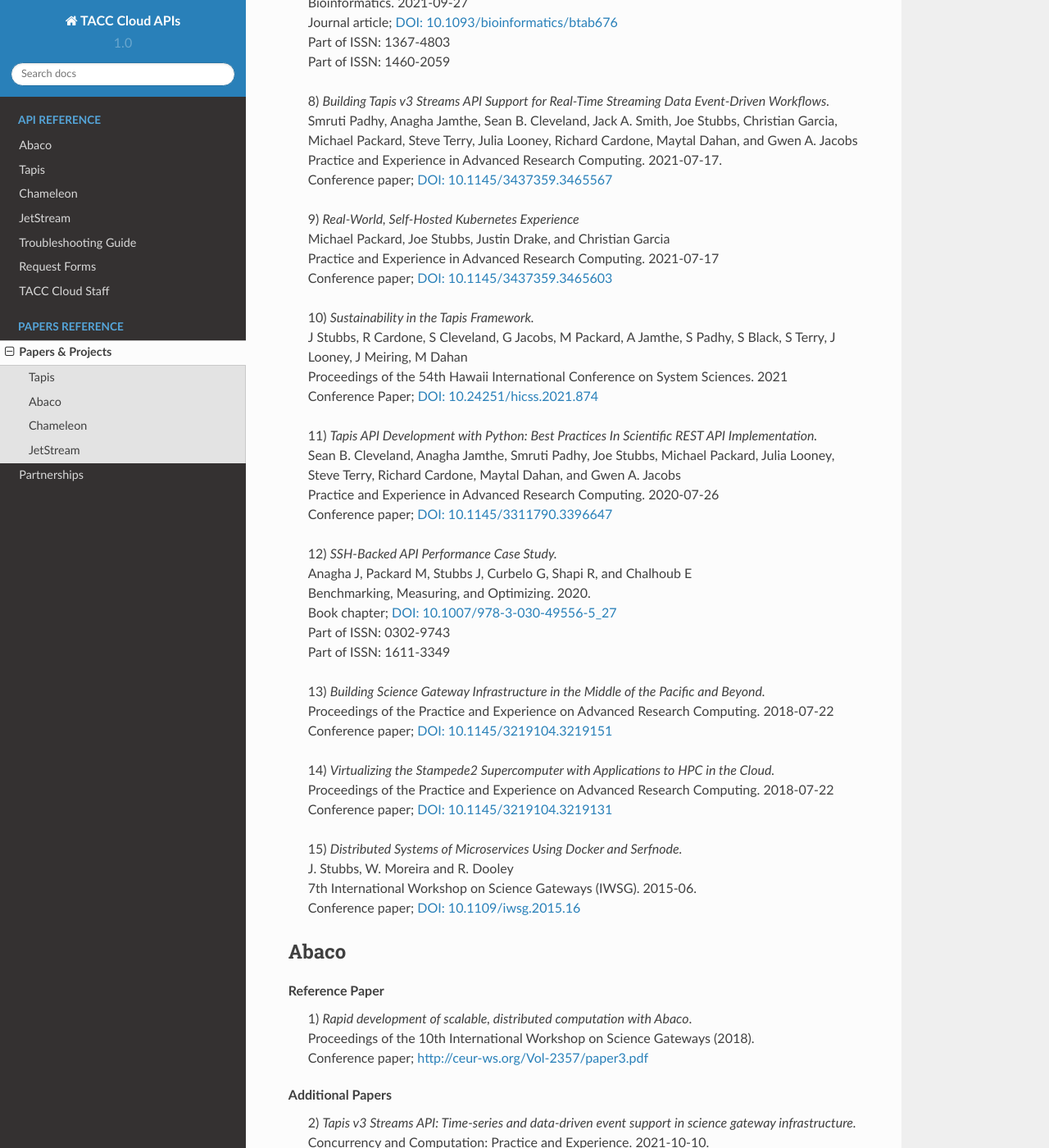
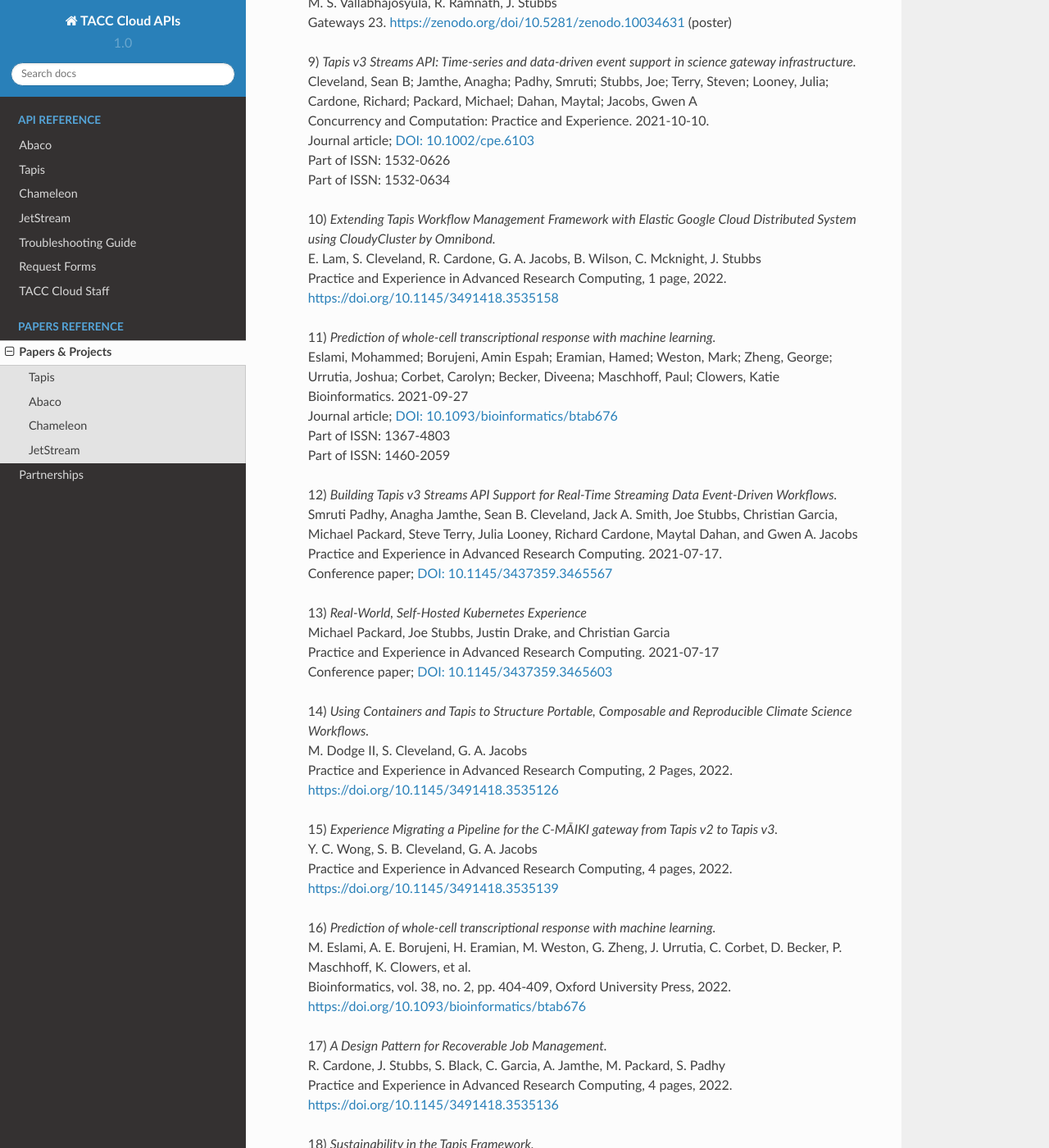
Before and after one commit to TACC-Cloud/tacc-cloud-docs, a Sphinx documentation site: the page built from docs/resources/papers.rst, in a window 1280 px wide and 1400 px high, scrolled down 1390 px. Shown: the whole window at 82% size. Built offline with Sphinx 7.4.7 and the Read the Docs theme 2.0.0, drawn with Linux system fonts in a browser that asks for light colours; some of the changed text lies outside the part shown.

Commit message:
add papers.

```diff
--- a/docs/resources/papers.rst
+++ b/docs/resources/papers.rst
@@ -41,56 +41,89 @@
   | PEARC’23.
   | Journal article; DOI: 10.1145/3569951.3593609. ACM
 
-  | 6) *Tapis v3 Streams API: Time‐series and data‐driven event support in science gateway infrastructure.*
+  | 6) *Tapis Pods Service Exploration and Initial Performance Analysis.*
+  | Garcia, Christian; Stubbs, Joe; Cardone, Richard; Freeman, Nathan
+  | Gateways 23. DOI:10.5281/zenodo.10034631
+  | `<https://zenodo.org/doi/10.5281/zenodo.10034631>`_
+
+  | 7) *Machine Learning Hub for Tapis.*
+  | Indrakusuma, Dhanny, Freeman, Nathan, Stubbs, Joe.
+  | Gateways 23. `https://zenodo.org/doi/10.5281/zenodo.10034631 <https://zenodo.org/doi/10.5281/zenodo.10034631>`_ (poster)
+
+  | 8) *Custom Cost, Loss, And Reward Functions to Train Regression Models for Estimating Execution Resources using HARP.*
+  | M. S. Vallabhajosyula, R. Ramnath, J. Stubbs
+  | Gateways 23. `https://zenodo.org/doi/10.5281/zenodo.10034631 <https://zenodo.org/doi/10.5281/zenodo.10034631>`_ (poster)
+
+  | 9) *Tapis v3 Streams API: Time‐series and data‐driven event support in science gateway infrastructure.*
   | Cleveland, Sean B; Jamthe, Anagha; Padhy, Smruti; Stubbs, Joe; Terry, Steven; Looney, Julia; Cardone, Richard; Packard, Michael; Dahan, Maytal; Jacobs, Gwen A
   | Concurrency and Computation: Practice and Experience. 2021-10-10.
   | Journal article; `DOI: 10.1002/cpe.6103 <https://onlinelibrary.wiley.com/doi/10.1002/cpe.6103>`_
   | Part of ISSN: 1532-0626
   | Part of ISSN: 1532-0634
 
-  | 7) *Prediction of whole-cell transcriptional response with machine learning.*
+  | 10) *Extending Tapis Workflow Management Framework with Elastic Google Cloud Distributed System using CloudyCluster by Omnibond.*
+  | E. Lam, S. Cleveland, R. Cardone, G. A. Jacobs, B. Wilson, C. Mcknight, J. Stubbs
+  | Practice and Experience in Advanced Research Computing, 1 page, 2022. `https://doi.org/10.1145/3491418.3535158 <https://doi.org/10.1145/3491418.3535158>`_
+
+  | 11) *Prediction of whole-cell transcriptional response with machine learning.*
   | Eslami, Mohammed; Borujeni, Amin Espah; Eramian, Hamed; Weston, Mark; Zheng, George; Urrutia, Joshua; Corbet, Carolyn; Becker, Diveena; Maschhoff, Paul; Clowers, Katie
   | Bioinformatics. 2021-09-27
   | Journal article; `DOI: 10.1093/bioinformatics/btab676 <https://academic.oup.com/bioinformatics/article/38/2/404/6375941>`_
   | Part of ISSN: 1367-4803
   | Part of ISSN: 1460-2059
 
-  | 8) *Building Tapis v3 Streams API Support for Real-Time Streaming Data Event-Driven Workflows.*
+  | 12) *Building Tapis v3 Streams API Support for Real-Time Streaming Data Event-Driven Workflows.*
   | Smruti Padhy, Anagha Jamthe, Sean B. Cleveland, Jack A. Smith, Joe Stubbs, Christian Garcia, Michael Packard, Steve Terry, Julia Looney, Richard Cardone, Maytal Dahan, and Gwen A. Jacobs
   | Practice and Experience in Advanced Research Computing. 2021-07-17.
   | Conference paper; `DOI: 10.1145/3437359.3465567 <https://doi.org/10.1145/3437359.3465567>`_
 
-  | 9) *Real-World, Self-Hosted Kubernetes Experience*
+  | 13) *Real-World, Self-Hosted Kubernetes Experience*
   | Michael Packard, Joe Stubbs, Justin Drake, and Christian Garcia
   | Practice and Experience in Advanced Research Computing. 2021-07-17
   | Conference paper; `DOI: 10.1145/3437359.3465603 <https://dl.acm.org/doi/10.1145/3437359.3465603>`_
 
-  | 10) *Sustainability in the Tapis Framework.*
+  | 14) *Using Containers and Tapis to Structure Portable, Composable and Reproducible Climate Science Workflows.*
+  | M. Dodge II, S. Cleveland, G. A. Jacobs
+  | Practice and Experience in Advanced Research Computing, 2 Pages, 2022. `https://doi.org/10.1145/3491418.3535126 <https://doi.org/10.1145/3491418.3535126>`_
+
+  | 15) *Experience Migrating a Pipeline for the C-MĀIKI gateway from Tapis v2 to Tapis v3.*
+  | Y. C. Wong, S. B. Cleveland, G. A. Jacobs
+  | Practice and Experience in Advanced Research Computing, 4 pages, 2022. `https://doi.org/10.1145/3491418.3535139 <https://doi.org/10.1145/3491418.3535139>`_
+
+  | 16) *Prediction of whole-cell transcriptional response with machine learning.*
+  | M. Eslami, A. E. Borujeni, H. Eramian, M. Weston, G. Zheng, J. Urrutia, C. Corbet, D. Becker, P. Maschhoff, K. Clowers, et al.
+  | Bioinformatics, vol. 38, no. 2, pp. 404-409, Oxford University Press, 2022. `https://doi.org/10.1093/bioinformatics/btab676 <https://doi.org/10.1093/bioinformatics/btab676>`_
+
+  | 17) *A Design Pattern for Recoverable Job Management.*
+  | R. Cardone, J. Stubbs, S. Black, C. Garcia, A. Jamthe, M. Packard, S. Padhy
+  | Practice and Experience in Advanced Research Computing, 4 pages, 2022. `https://doi.org/10.1145/3491418.3535136 <https://doi.org/10.1145/3491418.3535136>`_
+
+  | 18) *Sustainability in the Tapis Framework.*
   | J Stubbs, R Cardone, S Cleveland, G Jacobs, M Packard, A Jamthe, S Padhy, S Black, S Terry, J Looney, J Meiring, M Dahan
   | Proceedings of the 54th Hawaii International Conference on System Sciences. 2021
   | Conference Paper; `DOI: 10.24251/hicss.2021.874 <https://www.researchgate.net/publication/348480232_Sustainability_in_the_Tapis_Framework>`_
 
-  | 11) *Tapis API Development with Python: Best Practices In Scientific REST API Implementation.*
+  | 19) *Tapis API Development with Python: Best Practices In Scientific REST API Implementation.*
   | Sean B. Cleveland, Anagha Jamthe, Smruti Padhy, Joe Stubbs, Michael Packard, Julia Looney, Steve Terry, Richard Cardone, Maytal Dahan, and Gwen A. Jacobs
   | Practice and Experience in Advanced Research Computing. 2020-07-26
   | Conference paper; `DOI: 10.1145/3311790.3396647 <https://dl.acm.org/doi/abs/10.1145/3311790.3396647>`_
 
-  | 12) *SSH-Backed API Performance Case Study.*
+  | 20) *SSH-Backed API Performance Case Study.*
   | Anagha J, Packard M, Stubbs J, Curbelo G, Shapi R, and Chalhoub E
   | Benchmarking, Measuring, and Optimizing. 2020.
   | Book chapter; `DOI: 10.1007/978-3-030-49556-5_27 <https://link.springer.com/chapter/10.1007/978-3-030-49556-5_27>`_
   | Part of ISSN: 0302-9743
   | Part of ISSN: 1611-3349
 
-  | 13) *Building Science Gateway Infrastructure in the Middle of the Pacific and Beyond.*
+  | 21) *Building Science Gateway Infrastructure in the Middle of the Pacific and Beyond.*
   | Proceedings of the Practice and Experience on Advanced Research Computing. 2018-07-22
   | Conference paper; `DOI: 10.1145/3219104.3219151 <https://dl.acm.org/doi/10.1145/3219104.3219151>`_
 
-  | 14) *Virtualizing the Stampede2 Supercomputer with Applications to HPC in the Cloud.*
+  | 22) *Virtualizing the Stampede2 Supercomputer with Applications to HPC in the Cloud.*
   | Proceedings of the Practice and Experience on Advanced Research Computing. 2018-07-22
   | Conference paper; `DOI: 10.1145/3219104.3219131 <https://dl.acm.org/doi/10.1145/3219104.3219131>`_
 
-  | 15) *Distributed Systems of Microservices Using Docker and Serfnode.*
+  | 23) *Distributed Systems of Microservices Using Docker and Serfnode.*
   | J. Stubbs, W. Moreira and R. Dooley
   | 7th International Workshop on Science Gateways (IWSG). 2015-06.
   | Conference paper; `DOI: 10.1109/iwsg.2015.16 <https://ieeexplore.ieee.org/document/7217926>`_
@@ -103,6 +136,10 @@
   | Conference paper; http://ceur-ws.org/Vol-2357/paper3.pdf
 
 Additional Papers
+  | 2) *Designing and Proving Properties of the Abaco Autoscaler Using TLA+*
+  | S. Padhy, J. Stubbs
+  | In the 13th Working Conference on Verified Software: Theories, Tools, and Experiments (VSTTE 21), October 18-19, 2021. Published in Springer Lecture Notes in Computer Science (LNCS) series, vol. 13124, February 22, 2022. Springer, Cham. `https://doi.org/10.1007/978-3-030-95561-8_6 <https://doi.org/10.1007/978-3-030-95561-8_6>`_
+
   | 2) *Tapis v3 Streams API: Time‐series and data‐driven event support in science gateway infrastructure.*
   | Concurrency and Computation: Practice and Experience. 2021-10-10.
   | Journal-article; DOI: 10.1002/cpe.6103
```
